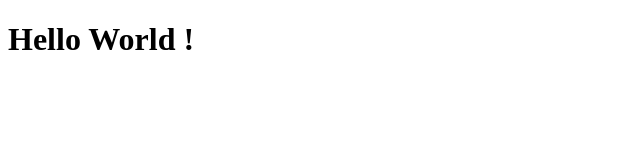
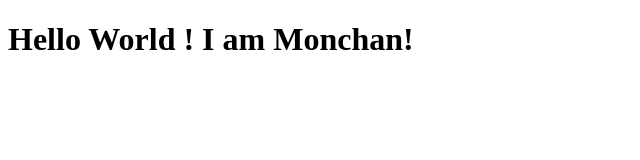
Before and after one commit to lifeistech/tech_study_git, a plain HTML site: page index.html in a window 1280 px wide. Shown: the whole page, without its empty margins (0-640 px from the left). Drawn offline with Linux system fonts and the light colour scheme.

Commit message:
Update index.html(introduce me)

```diff
--- a/index.html
+++ b/index.html
@@ -5,6 +5,6 @@
   <title>Document</title>
 </head>
 <body>
-<h1>Hello World !</h1>
+<h1>Hello World ! I am Monchan!</h1>
 </body>
 </html>
```
